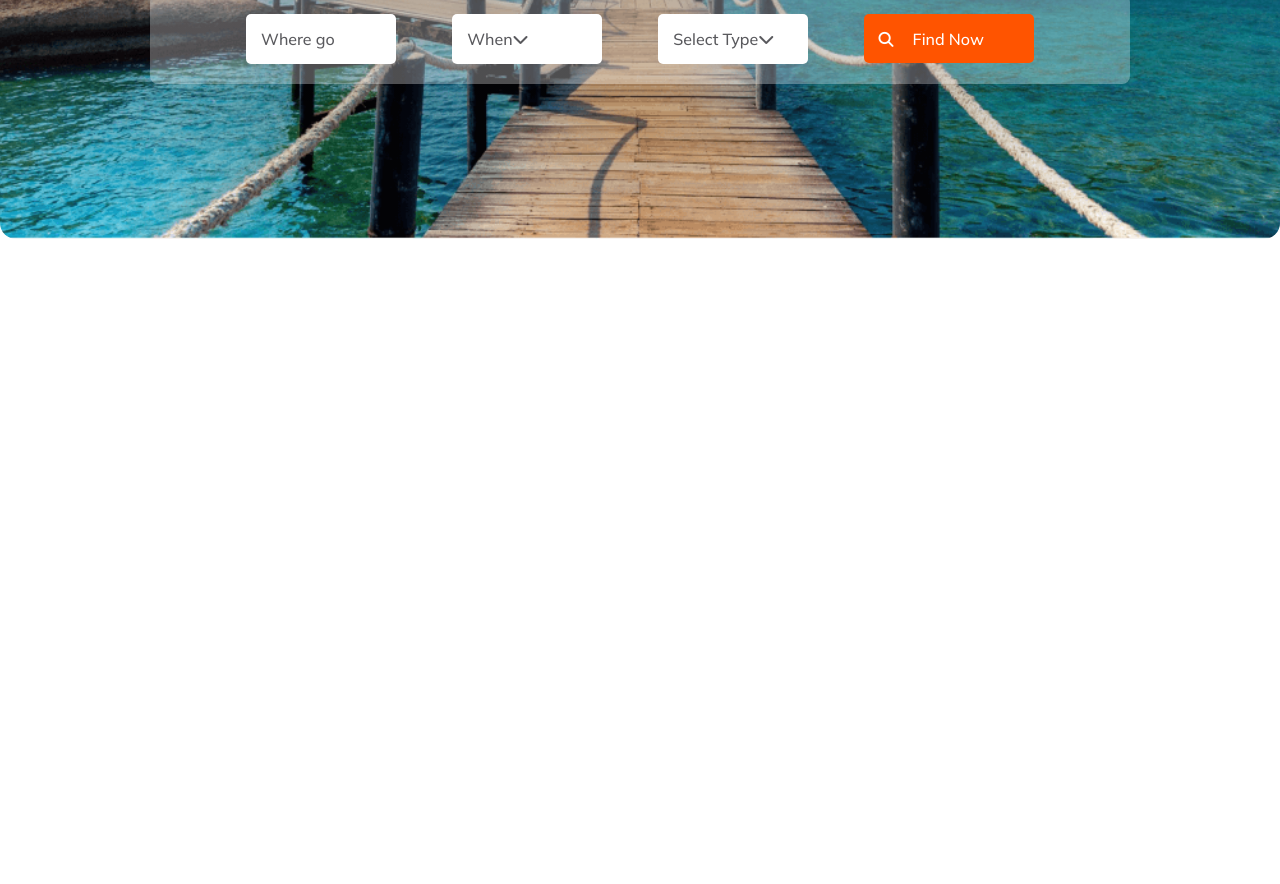
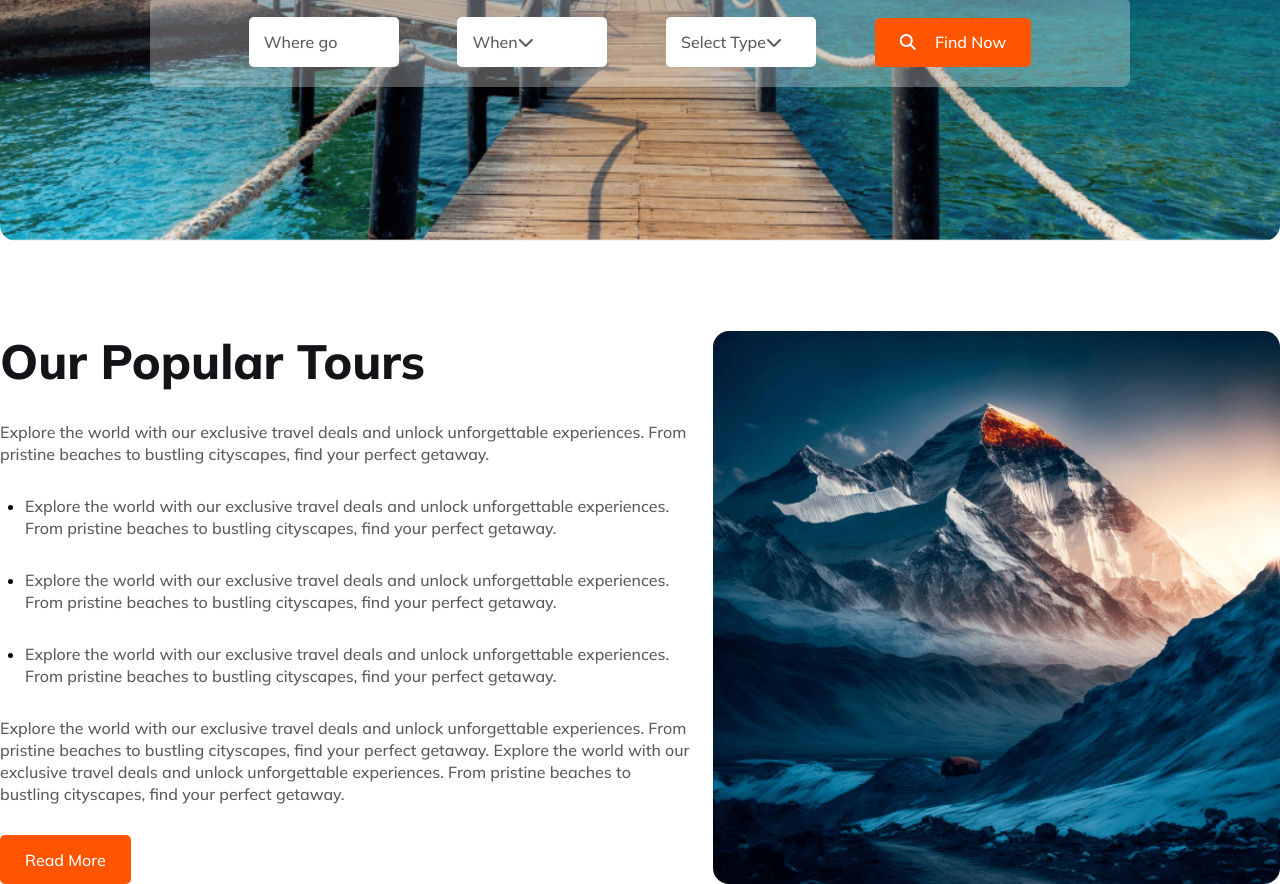
Before and after one commit to reyad-hasan/Travel-responsive-website, a plain HTML site: page index.html in a window 1280 px wide. Shown: the part 519-1403 px from the top of the page. Before the commit the page ends 800 px from the top, so only its background shows below. Drawn offline with Linux system fonts and the light colour scheme.

Commit message:
completed our popular section withour responsive

```diff
--- a/css/style.css
+++ b/css/style.css
@@ -1,5 +1,6 @@
 /* google font Mulish */
 @import url("https://fonts.googleapis.com/css2?family=Mulish:ital,wght@0,500;0,600;0,700;0,800;0,900;0,1000;1,400&display=swap");
+/* share styles start */
 * {
   font-family: "Mulish", sans-serif;
   margin: 0px;
@@ -17,6 +18,18 @@
 a {
   transition: 0.5s;
 }
+.main_title {
+  color: var(--primaryColor);
+  font-size: 3rem;
+  font-weight: 800;
+}
+.main_description {
+  color: var(--descriptionColor2);
+  font-weight: 400;
+  line-height: 22px;
+  margin: 30px 0px;
+}
+/* share styles end */
 /* header section styles start */
 header {
   max-width: 1280px;
@@ -42,7 +55,7 @@ nav {
 }
 .logo {
   color: var(--primaryColor);
-  font-size: 36px;
+  font-size: 2.5rem;
   font-weight: 800;
   cursor: pointer;
   display: flex;
@@ -57,7 +70,7 @@ nav ul {
   align-items: center;
 }
 nav ul li {
-  font-size: 18px;
+  font-size: 1.1rem;
   list-style: none;
   margin-left: 30px;
 }
@@ -70,7 +83,7 @@ a:hover {
   color: var(--btnColor);
 }
 .checkBtn {
-  font-size: 30px;
+  font-size: 1.8rem;
   color: var(--primaryColor);
   float: left;
   cursor: pointer;
@@ -111,7 +124,7 @@ a:hover {
 .description {
   color: var(--secondaryColor);
   text-align: center;
-  line-height: 23px;
+  line-height: 1.5rem;
   padding: 40px 50px;
 }
 .find_container {
@@ -134,22 +147,54 @@ a:hover {
   align-items: center;
 }
 .primary_btn {
-  padding: 14.5px 50px 14.5px 14px;
+  padding: 14.5px 25px;
   background-color: var(--btnColor);
   color: var(--secondaryColor);
   border: none;
   border-radius: 5px;
-  font-size: 16px;
+  font-size: 1rem;
   cursor: pointer;
   transition: 0.5s;
 }
 .primary_btn span {
   margin-right: 15px;
-  font-size: 15px;
+  font-size: 1em;
 }
 .primary_btn:hover {
   transform: scale(1.1);
 }
+/* banner section styles end */
+/* header section styles end */
+/* main section styles start */
+main {
+  max-width: 1280px;
+  margin: 0 auto;
+}
+/* popular tours section styles start */
+.popular_tours_section {
+  width: 100%;
+  display: flex;
+  gap: 20px;
+  margin-top: 50px;
+}
+/* popular left contend styles start */
+.popular_left_contend {
+  width: 55%;
+}
+.main_ul {
+  margin-left: 25px;
+}
+/* popular left contend styles end */
+/* popular right contend styles start */
+.popular_right_contend {
+  width: 45%;
+  background-image: url(../Images/Rectangle4.png);
+  background-position: center;
+  background-repeat: no-repeat;
+  background-size: cover;
+  border-radius: 1rem;
+}
+/* popular right contend styles end */
 
 /* responsive styles */
 @media screen and (max-width: 858px) {
--- a/index.html
+++ b/index.html
@@ -73,7 +73,53 @@
       </section>
     </header>
     <!-- main section -->
-    <main></main>
+    <main>
+      <!-- popular tours section -->
+      <section class="popular_tours_section">
+        <!-- popular left contend -->
+        <div class="popular_left_contend">
+          <h2 class="main_title">Our Popular Tours</h2>
+          <p class="main_description">
+            Explore the world with our exclusive travel deals and unlock
+            unforgettable experiences. From pristine beaches to bustling
+            cityscapes, find your perfect getaway.
+          </p>
+          <ul class="main_ul">
+            <li>
+              <p class="main_description">
+                Explore the world with our exclusive travel deals and unlock
+                unforgettable experiences. From pristine beaches to bustling
+                cityscapes, find your perfect getaway.
+              </p>
+            </li>
+            <li>
+              <p class="main_description">
+                Explore the world with our exclusive travel deals and unlock
+                unforgettable experiences. From pristine beaches to bustling
+                cityscapes, find your perfect getaway.
+              </p>
+            </li>
+            <li>
+              <p class="main_description">
+                Explore the world with our exclusive travel deals and unlock
+                unforgettable experiences. From pristine beaches to bustling
+                cityscapes, find your perfect getaway.
+              </p>
+            </li>
+          </ul>
+          <p class="main_description">
+            Explore the world with our exclusive travel deals and unlock
+            unforgettable experiences. From pristine beaches to bustling
+            cityscapes, find your perfect getaway. Explore the world with our
+            exclusive travel deals and unlock unforgettable experiences. From
+            pristine beaches to bustling cityscapes, find your perfect getaway.
+          </p>
+          <button class="primary_btn">Read More</button>
+        </div>
+        <!-- popular right contend -->
+        <div class="popular_right_contend"></div>
+      </section>
+    </main>
     <!-- footer section -->
     <footer></footer>
   </body>
```
